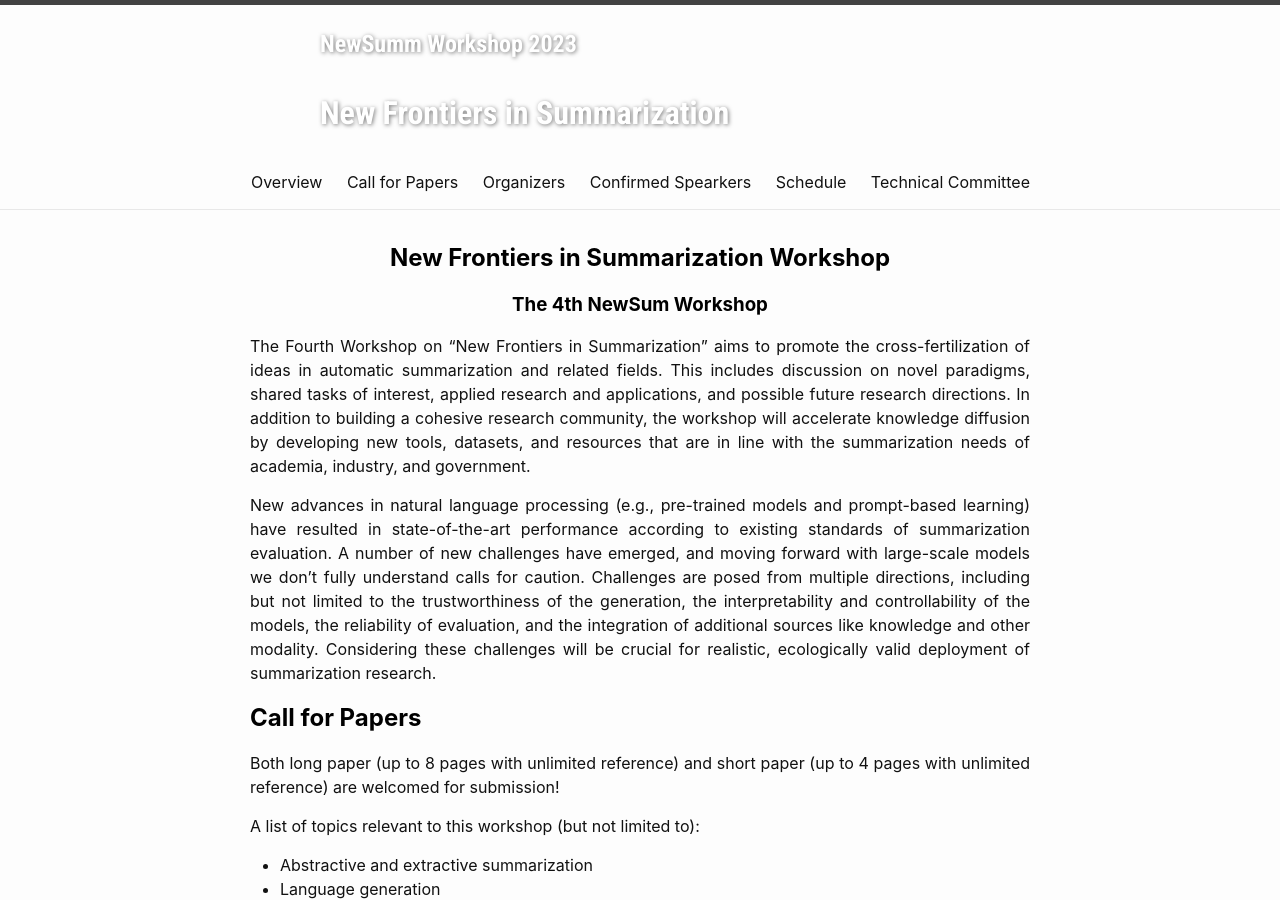
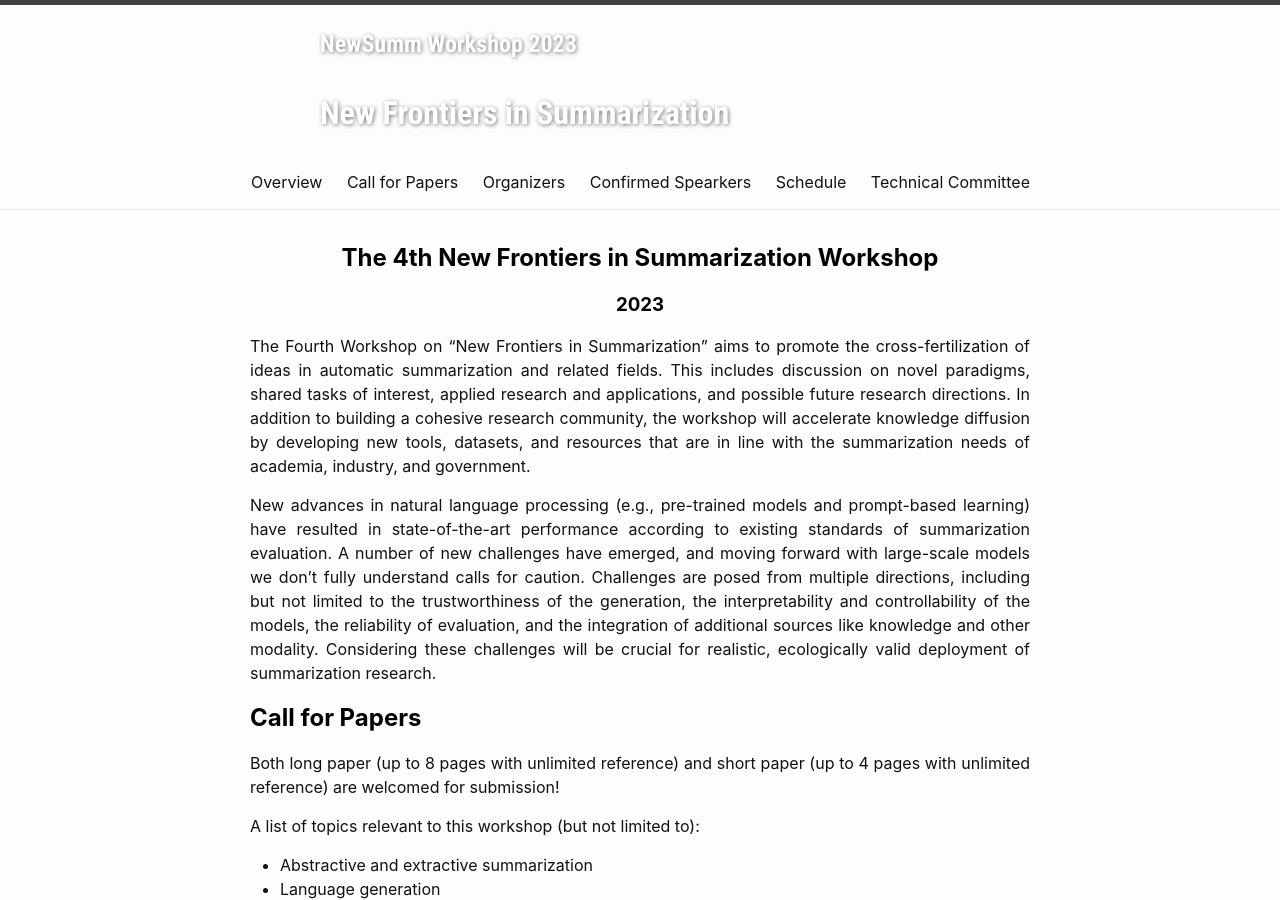
Before and after one commit to newsumm/2025, a Jekyll site: the page built from index.md, in a window 1280 px wide and 900 px high. Built offline with Jekyll 4.4.1, drawn with Linux system fonts in a browser that asks for light colours.

Commit message:
Update index.md

```diff
--- a/index.md
+++ b/index.md
@@ -10,8 +10,8 @@ layout: home
 
 <!-- <img src="/2023/images/deep.jpg"> -->
 <center>
-<h2 class="blackpar_title"> New Frontiers in Summarization Workshop </h2>
-<h3 class="blackpar_title">The 4th NewSum Workshop </h3>
+<h2 class="blackpar_title"> The 4th New Frontiers in Summarization Workshop </h2>
+<h3 class="blackpar_title"> 2023 </h3>
 </center>
 The Fourth Workshop on "New Frontiers in Summarization" aims to promote the cross-fertilization of ideas in automatic summarization and related fields. This includes discussion on novel paradigms, shared tasks of interest, applied research and applications, and possible future research directions. In addition to building a cohesive research community, the workshop will accelerate knowledge diffusion by developing new tools, datasets, and resources that are in line with the summarization needs of academia, industry, and government.
 
```
